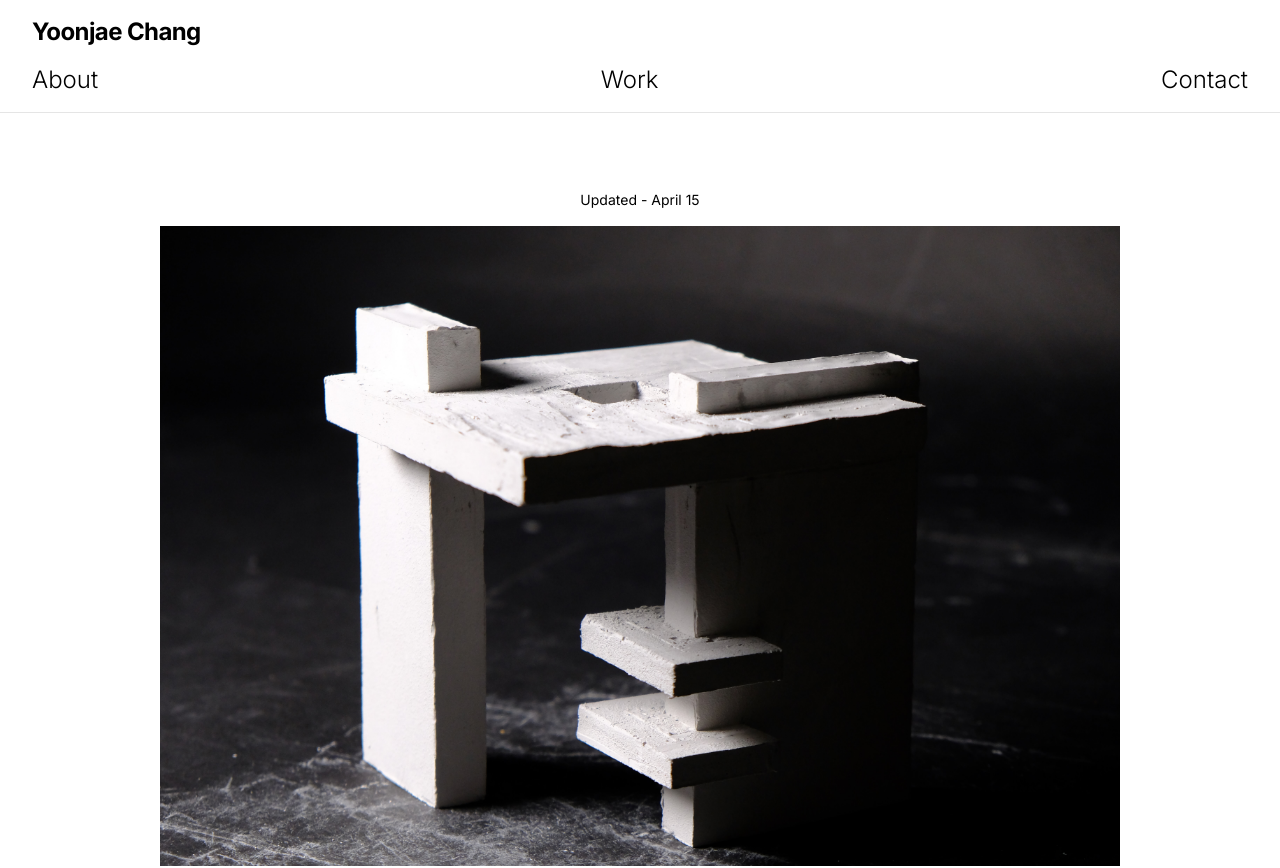
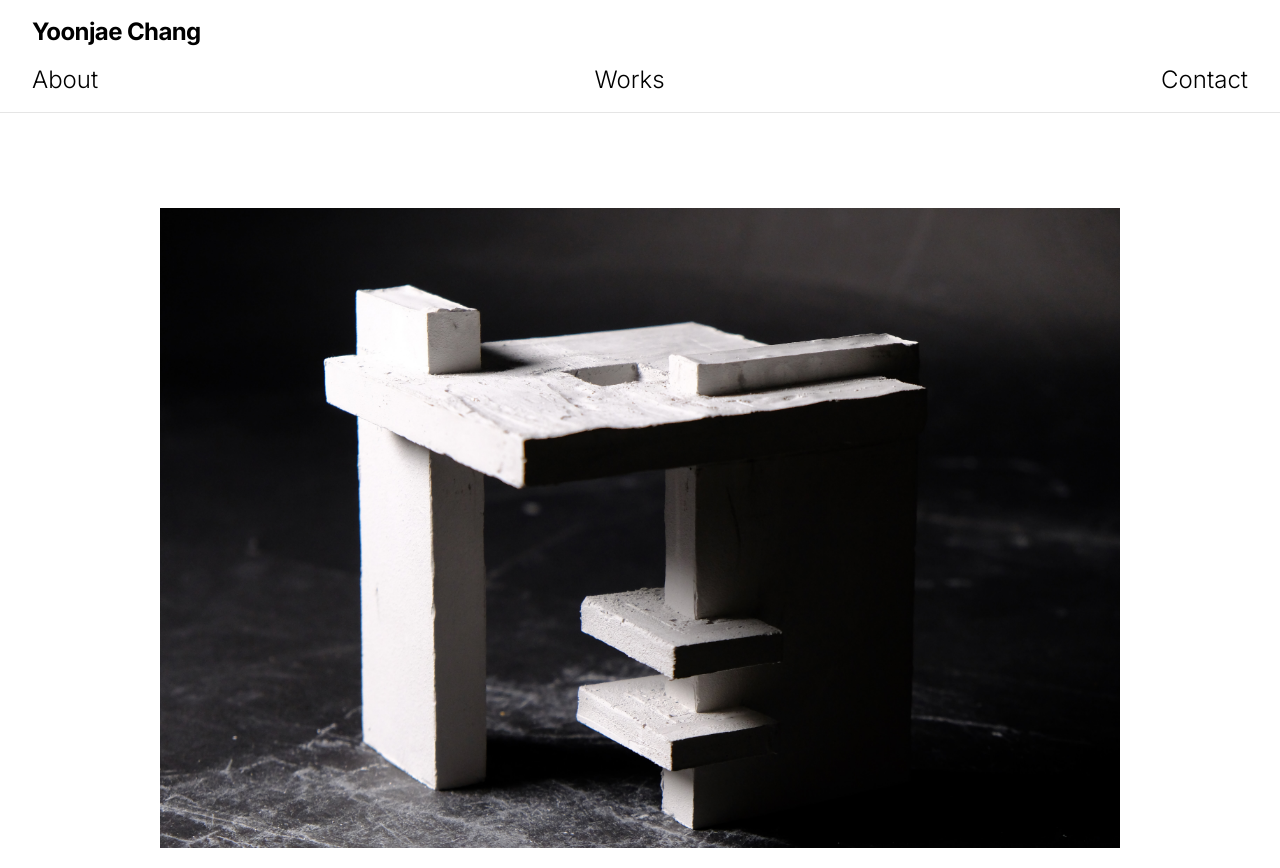
Before and after one commit to yoonj24/personal-website, a Next.js app: page / in a window 1280 px wide. Shown: the top 868 px of the page. Built offline with nearby package versions, Linux system fonts and the light colour scheme.

Commit message:
Remove test text and update navigation to Works

```diff
--- a/app/_components/Navbar.tsx
+++ b/app/_components/Navbar.tsx
@@ -42,7 +42,7 @@ export default function Navbar() {
               About
             </Link>
             <Link href="/work" className="text-2xl font-light hover:opacity-60 transition-opacity">
-              Work
+              Works
             </Link>
             <Link href="/contact" className="text-2xl font-light hover:opacity-60 transition-opacity">
               Contact
--- a/app/page.tsx
+++ b/app/page.tsx
@@ -4,8 +4,7 @@ import Image from 'next/image'
 export default function Home() {
   return (
     <main className="relative w-full">
-      <div className="h-screen flex flex-col items-center justify-center px-4">
-        <p className="text-sm mb-4">Updated - April 15</p>
+      <div className="h-screen flex items-center justify-center px-4">
         <Image
           src="/images/mainpage.jpeg"
           alt="White architectural model showing a minimalist structural composition"
```
